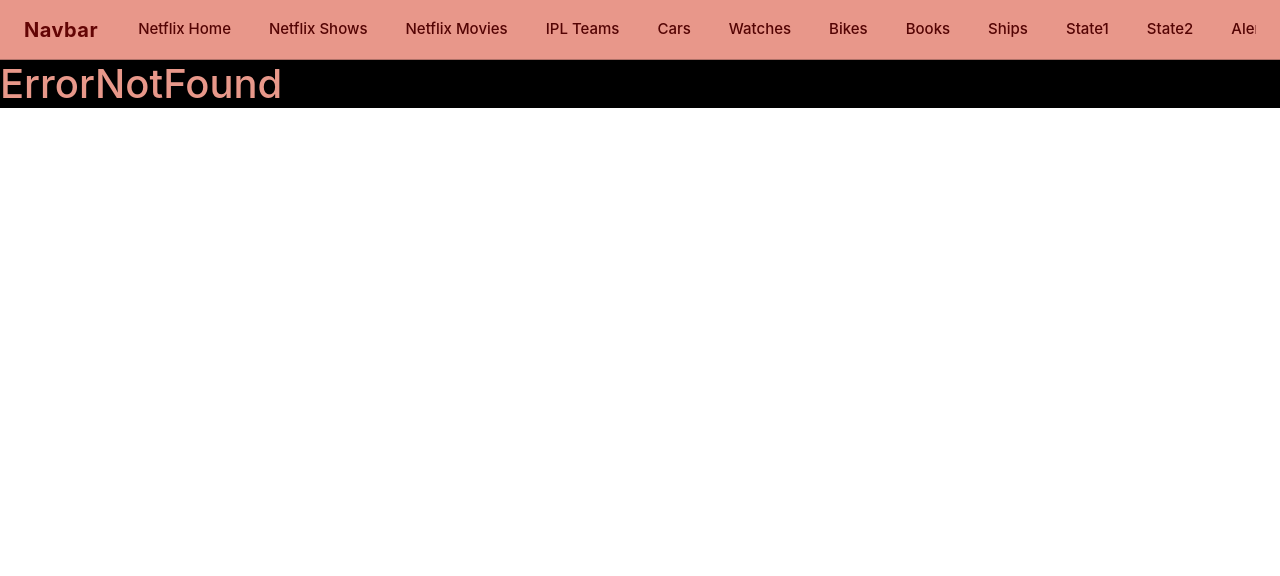
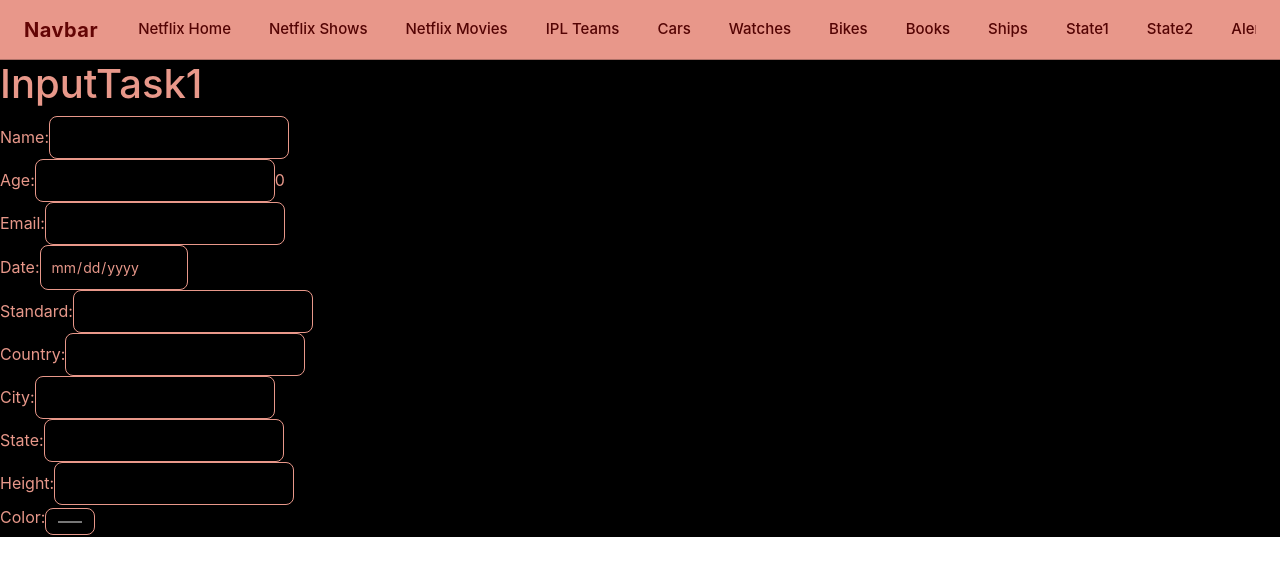
Before and after one commit to Barsena-dv/projectsInternship, a React (Vite) app in the folder MERN/frontend/learning26/: page /inputtask1 in a window 1280 px wide. Shown: the top 576 px of the page. Built offline with nearby package versions, Linux system fonts and the light colour scheme.

Commit message:
did the last day's input task

```diff
--- a/MERN/frontend/learning26/src/App.jsx
+++ b/MERN/frontend/learning26/src/App.jsx
@@ -31,6 +31,7 @@ import { UseState2 } from './components/UseState2'
 import { FormTask1 } from './components/Form/FormTask1'
 import { FormTask2 } from './components/Form/FormTask2'
 import { FormTask3 } from './components/Form/FormTask3'
+import { InputTask1 } from './components/Input/InputTask1'
 
 function App() {
   //const [count, setCount] = useState(0)
@@ -57,6 +58,7 @@ function App() {
             <Route path='/formtask1' element={<FormTask1/>}></Route>
             <Route path='/formtask2' element={<FormTask2/>}></Route>
             <Route path='/formtask3' element={<FormTask3/>}></Route>
+            <Route path='/inputtask1' element={<InputTask1/>}></Route>
             <Route path='/*' element={<ErrorNotFound/>}></Route>
             <Route path='/watch/:name' element={<Watch/>}></Route>
             <Route path='/play/:name' element={<Playing/>}></Route>
--- a/MERN/frontend/learning26/src/components/Input/InputTask1.jsx
+++ b/MERN/frontend/learning26/src/components/Input/InputTask1.jsx
@@ -1,7 +1,101 @@
-import React from 'react'
+import React, { useState } from 'react'
 
 export const InputTask1 = () => {
-  return (
-    <div>InputTask1</div>
-  )
+
+    const[name,setName] = useState("");
+    const[age,setage] = useState(0);
+    const[email,setemail] = useState("");
+    const[date,setdate] = useState("");
+    const[standard,setstandard] = useState("");
+    const[country,setcountry] = useState("");
+    const[city,setcity] = useState("");
+    const[state,setstate] = useState("");
+    const[height,setheight] = useState("");
+    const[color,setcolor] = useState("");
+
+    const nameHandler = (event) => {
+        setName(event.target.value);
+    }
+    const ageHandler = (event) => {
+        setage(event.target.value);
+    }
+    const emailHandler = (event) => {
+        setemail(event.target.value);
+    }
+    const dateHandler = (event) => {
+        setdate(event.target.value);
+    }
+    const standardHandler = (event) => {
+        setstandard(event.target.value);
+    }
+    const countryHandler = (event) => {
+        setcountry(event.target.value);
+    }
+    const cityHandler = (event) => {
+        setcity(event.target.value);
+    }
+    const stateHandler = (event) => {
+        setstate(event.target.value);
+    }
+    const heightHandler = (event) => {
+        setheight(event.target.value);
+    }
+    const colorHandler = (event) => {
+        setcolor(event.target.value);
+    }
+    return (
+        <div>
+            <h1>InputTask1</h1>
+            <div>
+                <label>Name: </label>
+                <input type="text" onChange={(event)=> {nameHandler(event)}} />
+                {name}
+            </div>
+            <div>
+                <label>Age: </label>
+                <input type="number" onChange={(event)=> {ageHandler(event)}} />
+                {age}
+            </div>
+            <div>
+                <label>Email: </label>
+                <input type="text" onChange={(event)=> {emailHandler(event)}} />
+                {email}
+            </div>
+            <div>
+                <label>Date: </label>
+                <input type="date" onChange={(event)=> {dateHandler(event)}} />
+                {date}
+            </div>
+            <div>
+                <label>Standard: </label>
+                <input type="text" onChange={(event)=> {standardHandler(event)}} />
+                {standard}
+            </div>
+            <div>
+                <label>Country: </label>
+                <input type="text" onChange={(event)=> {countryHandler(event)}} />
+                {country}
+            </div>
+            <div>
+                <label>City: </label>
+                <input type="text" onChange={(event)=> {cityHandler(event)}} />
+                {city}
+            </div>
+            <div>
+                <label>State: </label>
+                <input type="text" onChange={(event)=> {stateHandler(event)}} />
+                {state}
+            </div>
+            <div>
+                <label>Height: </label>
+                <input type="text" onChange={(event)=> {heightHandler(event)}} />
+                {height}
+            </div>
+            <div>
+                <label>Color: </label>
+                <input type="color" onChange={(event)=> {colorHandler(event)}} />
+                {color}
+            </div>
+        </div>
+    )
 }
--- a/MERN/frontend/learning26/src/components/NavBar.jsx
+++ b/MERN/frontend/learning26/src/components/NavBar.jsx
@@ -23,6 +23,7 @@ export const NavBar = () => {
                 <Link to="/formtask1">Form1</Link>
                 <Link to="/formtask2">Form2</Link>
                 <Link to="/formtask3">Form3</Link>
+                <Link to="/inputtask1">Input1</Link>
             </nav>
         </header>
     )
```
